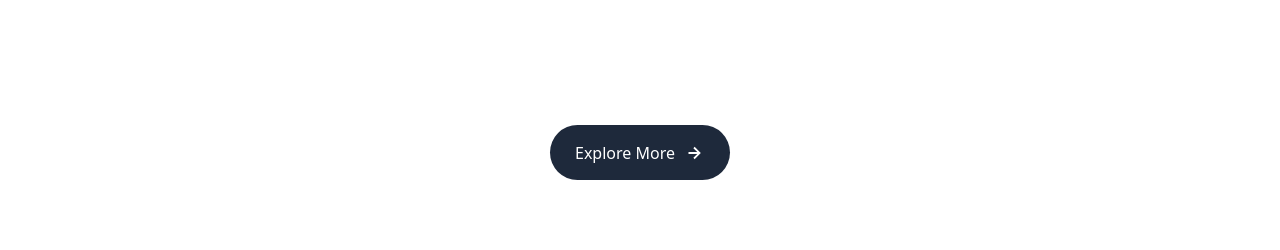
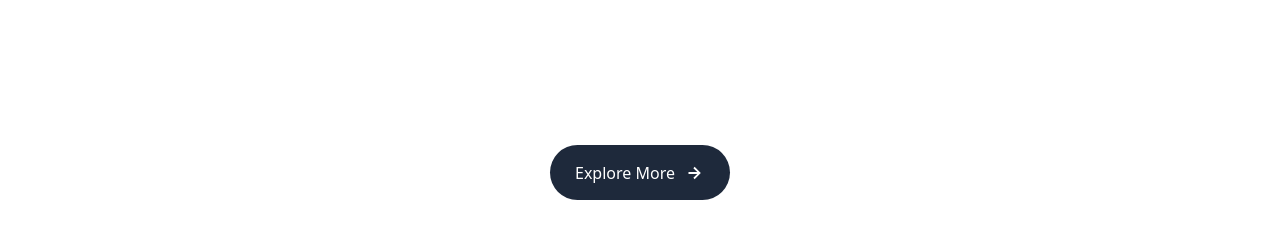
Before and after one commit to AhshanHabib26/food_delivery_with_nextJS, a Next.js app: page / in a window 1280 px wide. Shown: the part 1180-1430 px from the top of the page. Built offline with nearby package versions, Linux system fonts and the light colour scheme.

Commit message:
Code Fixed

```diff
--- a/components/Filtar/Filtar.js
+++ b/components/Filtar/Filtar.js
@@ -45,7 +45,7 @@ const data = [
 
 const Filtar = () => {
   return (
-    <div id="features" className=" bg-white my-20">
+    <div id="features" className=" bg-white py-5">
       <h1 className=" text-3xl text-gray-800 text-center my-10 font-semibold ">
         Our Best Food Collection
       </h1>
--- a/components/Food/Food.js
+++ b/components/Food/Food.js
@@ -78,7 +78,7 @@ const Food = () => {
           );
         })}
       </div>
-      <div className="">
+      <div className=" mt-5">
         <div className=" cursor-pointer flex  items-center justify-center bg-slate-800 w-[180px] h-[55px] mx-auto rounded-full ">
           <h1 className=" text-white">Explore More</h1>
           <p className=" ml-2">
```
